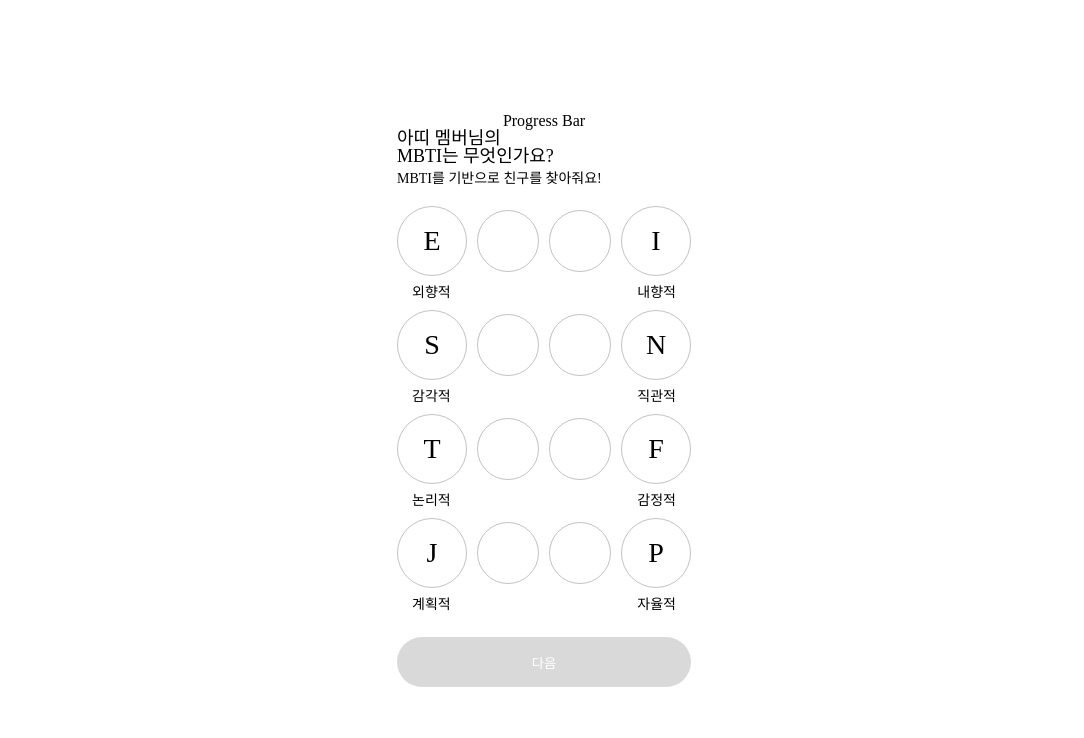
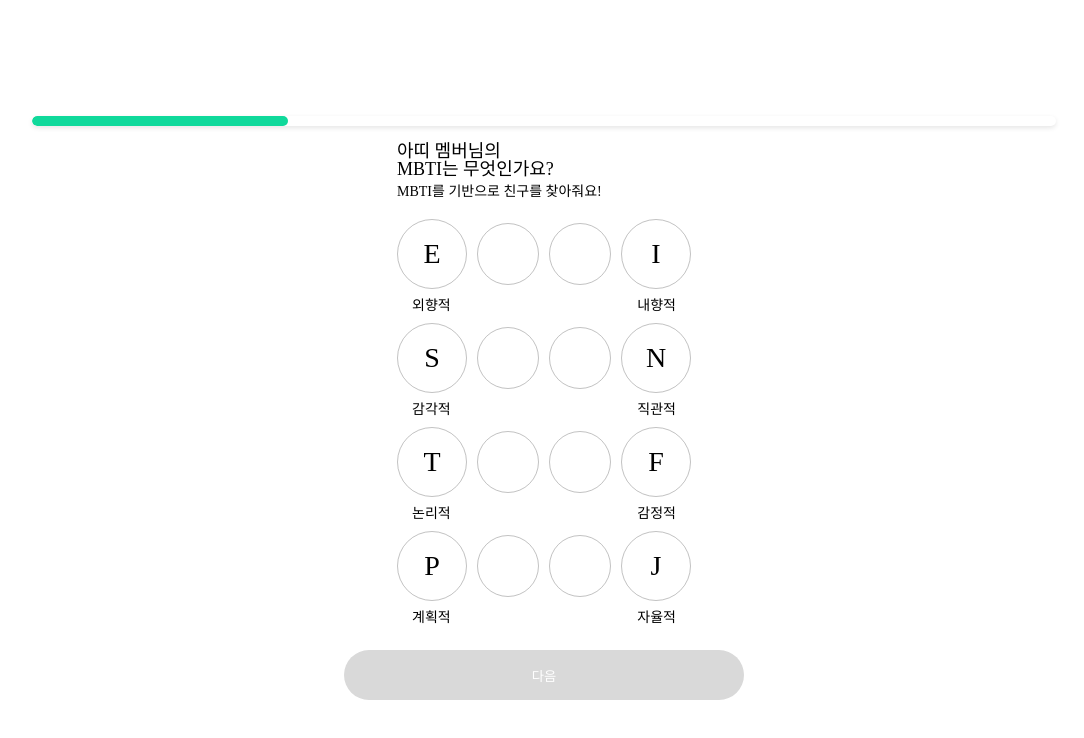
Before and after one commit to ATTI-UMC/ATTI-frontend, a React (Vite) app: page /onboarding/mbti-info in a window 1280 px wide. Shown: the top 738 px of the page, without its empty margins (96-1180 px from the left). Built offline with nearby package versions, Linux system fonts and the light colour scheme.

Commit message:
progressbar UI

```diff
--- a/src/components/MbtiForm.jsx
+++ b/src/components/MbtiForm.jsx
@@ -1,57 +1,34 @@
 import styled from "styled-components";
 import React from "react";
+import MbtiContainer from "./MbtiContainer";
 
 const MbtiForm = () => {
   return (
     <FormContainer>
-      <Wrapper>
-        <CircleContainer>
-          <BigCircle>E</BigCircle>
-          <SmallCircle></SmallCircle>
-          <SmallCircle></SmallCircle>
-          <BigCircle>I</BigCircle>
-        </CircleContainer>
-        <DescriptionContainer>
-          <Description>외향적</Description>
-          <Description>내향적</Description>
-        </DescriptionContainer>
-      </Wrapper>{" "}
-      <Wrapper>
-        <CircleContainer>
-          <BigCircle>S</BigCircle>
-          <SmallCircle></SmallCircle>
-          <SmallCircle></SmallCircle>
-          <BigCircle>N</BigCircle>
-        </CircleContainer>
-        <DescriptionContainer>
-          <Description>감각적</Description>
-          <Description>직관적</Description>
-        </DescriptionContainer>
-      </Wrapper>{" "}
-      <Wrapper>
-        <CircleContainer>
-          <BigCircle>T</BigCircle>
-          <SmallCircle></SmallCircle>
-          <SmallCircle></SmallCircle>
-          <BigCircle>F</BigCircle>
-        </CircleContainer>
-        <DescriptionContainer>
-          <Description>논리적</Description>
-          <Description>감정적</Description>
-        </DescriptionContainer>
-      </Wrapper>{" "}
-      <Wrapper>
-        <CircleContainer>
-          <BigCircle>J</BigCircle>
-          <SmallCircle></SmallCircle>
-          <SmallCircle></SmallCircle>
-          <BigCircle>P</BigCircle>
-        </CircleContainer>
-        <DescriptionContainer>
-          <Description>계획적</Description>
-          <Description>자율적</Description>
-        </DescriptionContainer>
-      </Wrapper>
+      <MbtiContainer
+        left={"E"}
+        right={"I"}
+        leftDescription={"외향적"}
+        rightDescription={"내향적"}
+      />
+      <MbtiContainer
+        left={"S"}
+        right={"N"}
+        leftDescription={"감각적"}
+        rightDescription={"직관적"}
+      />
+      <MbtiContainer
+        left={"T"}
+        right={"F"}
+        leftDescription={"논리적"}
+        rightDescription={"감정적"}
+      />
+      <MbtiContainer
+        left={"P"}
+        right={"J"}
+        leftDescription={"계획적"}
+        rightDescription={"자율적"}
+      />
     </FormContainer>
   );
 };
@@ -62,46 +39,3 @@ const FormContainer = styled.div`
   display: flex;
   flex-direction: column;
 `;
-
-const CircleContainer = styled.div`
-  display: flex;
-  justify-content: space-between;
-  align-items: center;
-  gap: 10px;
-`;
-
-const BigCircle = styled.div`
-  display: flex;
-  justify-content: center;
-  align-items: center;
-  border: 1px solid rgba(153, 153, 153, 0.6);
-  border-radius: 50%;
-  width: 68px;
-  height: 68px;
-  cursor: pointer;
-  font-size: 28px;
-`;
-
-const SmallCircle = styled.div`
-  border: 1px solid rgba(153, 153, 153, 0.6);
-  border-radius: 50%;
-  width: 60px;
-  height: 60px;
-  cursor: pointer;
-`;
-
-const Wrapper = styled.div`
-  display: flex;
-  flex-direction: column;
-`;
-
-const DescriptionContainer = styled.div`
-  display: flex;
-  justify-content: space-between;
-`;
-
-const Description = styled.div`
-  font-weight: 400;
-  font-size: 14px;
-  margin: 10px 15px;
-`;
--- a/src/components/NextButton.jsx
+++ b/src/components/NextButton.jsx
@@ -1,8 +1,8 @@
 import React from "react";
 import styled from "styled-components";
 
-const NextButton = () => {
-  return <Button>다음</Button>;
+const NextButton = ({ onClick }) => {
+  return <Button onClick={onClick}>다음</Button>;
 };
 
 export default NextButton;
--- /dev/null
+++ b/src/components/ProgressBar.jsx
@@ -0,0 +1,32 @@
+import React from "react";
+import styled from "styled-components";
+
+const ProgressBar = ({ progress }) => {
+  return (
+    <Container>
+      <Progress width={`${progress}%`}></Progress>
+    </Container>
+  );
+};
+
+export default ProgressBar;
+
+const Container = styled.div`
+  width: 80%;
+  background-color: D9D9D9;
+  border-radius: 5px;
+  overflow: hidden;
+  box-shadow: 0 2px 5px rgba(0, 0, 0, 0.1);
+  margin: 1rem 2rem;
+`;
+
+const Progress = styled.div`
+  width: ${(props) => props.width};
+  height: 10px;
+  background-color: #10d99b;
+  border-radius: 5px;
+  text-align: center;
+  color: white;
+  line-height: 30px; /* Align text vertically */
+  transition: width 0.3s ease;
+`;
--- a/src/components/signupComponents/SignUpHeader.jsx
+++ b/src/components/signupComponents/SignUpHeader.jsx
@@ -1,18 +1,18 @@
 import React from "react";
 import styled from "styled-components";
-import backBtn from "../../assets/images/backBtn.png"
+import backBtn from "../../assets/images/backBtn.png";
 
 const HeaderWrapper = styled.div`
-  display:flex;
+  display: flex;
   flex-direction: column;
   width: 100%;
   padding: 20px 10px;
   position: relative;
   margin-bottom: 20px;
-`
+`;
 
 const BackBtn = styled.button`
-  position absolute;
+  position: absolute;
   width: 10px;
   height: 20px;
   margin: 20px;
@@ -20,7 +20,7 @@ const BackBtn = styled.button`
   border: none;
   cursor: pointer;
   padding: 0;
-`
+`;
 const BackButtonImg = styled.img`
   width: 10px;
   height: 20px;
--- a/src/pages/onboarding/MbtiInfo.jsx
+++ b/src/pages/onboarding/MbtiInfo.jsx
@@ -1,6 +1,5 @@
 import React from "react";
 import MbtiForm from "../../components/MbtiForm";
-import NextButton from "../../components/NextButton";
 import styled from "styled-components";
 
 const MbtiInfo = () => {
@@ -14,7 +13,6 @@ const MbtiInfo = () => {
         <Text>MBTI를 기반으로 친구를 찾아줘요!</Text>
       </TextContainer>
       <MbtiForm />
-      <NextButton />
     </MbtiContainer>
   );
 };
--- a/src/pages/onboarding/Onboarding.jsx
+++ b/src/pages/onboarding/Onboarding.jsx
@@ -1,12 +1,24 @@
-import React from "react";
+import React, { useState } from "react";
 import { Outlet } from "react-router-dom";
 import styled from "styled-components";
+import { useNavigate } from "react-router-dom";
+import ProgressBar from "../../components/ProgressBar";
+import NextButton from "../../components/NextButton";
 
 const Onboarding = () => {
+  const nav = useNavigate();
+
+  const [progress, setProgress] = useState(25);
+
+  const handleClick = () => {
+    setProgress((prev) => progress + 25);
+  };
+
   return (
     <OnboardingContainer>
-      <h1>Progress Bar</h1>
+      <ProgressBar progress={progress} />
       <Outlet />
+      <NextButton onClick={handleClick} />
     </OnboardingContainer>
   );
 };
--- a/src/pages/onboarding/PersonalInfo.jsx
+++ b/src/pages/onboarding/PersonalInfo.jsx
@@ -21,6 +21,7 @@ export default PersonalInfo;
 const PersonalInfoContainer = styled.div`
   display: flex;
   flex-direction: column;
+
 `;
 
 const WelcomeMessage = styled.div`
```
